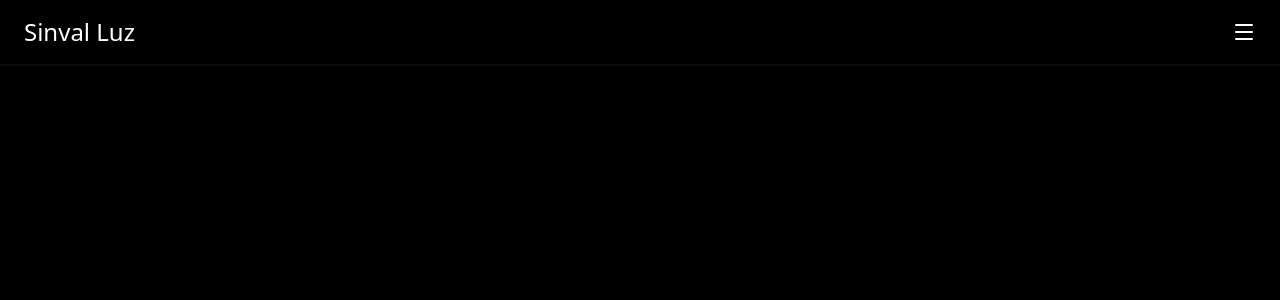
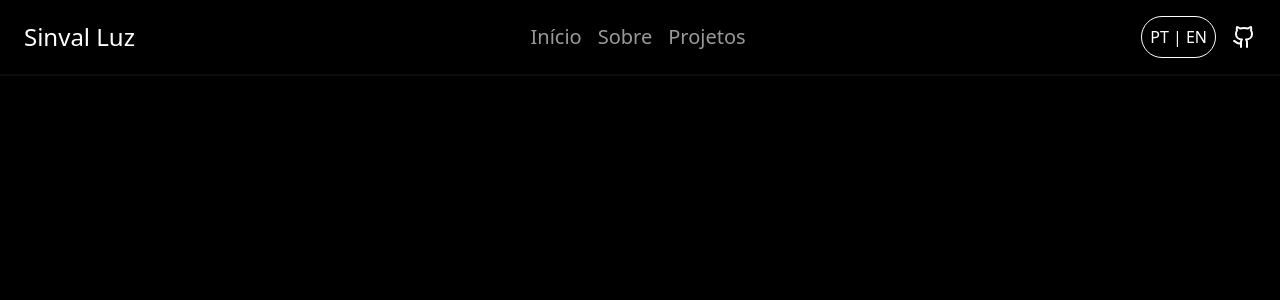
Before and after one commit to Sinvalluz/Portfolio-Sinval-Luz, a React (Vite) app: page / in a window 1280 px wide. Shown: the top 300 px of the page. Built offline with nearby package versions, Linux system fonts and the light colour scheme.

Commit message:
style: adicionando responsividade ao cabeçalho

```diff
--- a/package.json
+++ b/package.json
@@ -1,5 +1,5 @@
 {
-	"name": "portifolio-sinval-luz",
+	"name": "portfolio-sinval-luz",
 	"private": true,
 	"version": "0.0.0",
 	"type": "module",
--- a/src/App.tsx
+++ b/src/App.tsx
@@ -2,7 +2,7 @@ import Header from './components/Header';
 
 const App = () => {
 	return (
-		<div>
+		<div className='relative'>
 			<Header />
 		</div>
 	);
--- a/src/components/Header/index.tsx
+++ b/src/components/Header/index.tsx
@@ -1,14 +1,21 @@
 import { Menu, X } from 'lucide-react';
-import { useState } from 'react';
+import { useEffect, useState } from 'react';
 import GithubIcon from '../ui/GithubIcon';
 import NavigationAnchor from '../ui/NavigationAnchor';
 
 const Header = () => {
 	const [menuBtn, setMenuBtn] = useState<boolean>(false);
 
+	useEffect(() => {
+		window.addEventListener('resize', () => {
+			if (window.innerWidth > 768) {
+				setMenuBtn(false);
+			}
+		});
+	}, []);
 	return (
 		<header
-			className={`text-white  flex flex-col justify-between px-6 py-4 border-b-2 border-[#0D0D0D] backdrop-blur-md ${menuBtn ? 'gap-8' : 'gap-4'}`}
+			className={`text-white  flex flex-col justify-between px-6 py-4 border-b-2 border-[#0D0D0D] backdrop-blur-md md:flex-row gap-8`}
 		>
 			<div className='flex justify-between items-center '>
 				<h1 className='text-2xl text-white hover:text-white/80 transition-colors cursor-alias'>
@@ -16,25 +23,25 @@ const Header = () => {
 				</h1>
 				<button
 					type='button'
-					className='cursor-pointer'
+					className='cursor-pointer md:hidden'
 					onClick={() => setMenuBtn(!menuBtn)}
 				>
 					{menuBtn ? <X /> : <Menu />}
 				</button>
 			</div>
 			<nav
-				className={`flex  text-xl ${menuBtn ? 'flex-col gap-4' : 'hidden'}`}
+				className={`flex-col gap-4 text-xl md:flex-row md:flex md:items-center ${menuBtn ? 'flex' : 'hidden'}`}
 			>
 				<NavigationAnchor name='Início' />
 				<NavigationAnchor name='Sobre' />
 				<NavigationAnchor name='Projetos' />
 			</nav>
 			<div
-				className={`gap-4 items-center ${menuBtn ? 'flex' : 'hidden'}`}
+				className={`gap-4 items-center md:flex ${menuBtn ? 'flex' : 'hidden'}`}
 			>
 				<button
 					type='button'
-					className='border p-2 rounded-full cursor-pointer'
+					className='border p-2 rounded-full cursor-pointer hover:bg-white/10 transition-colors'
 				>
 					PT | EN
 				</button>
```
